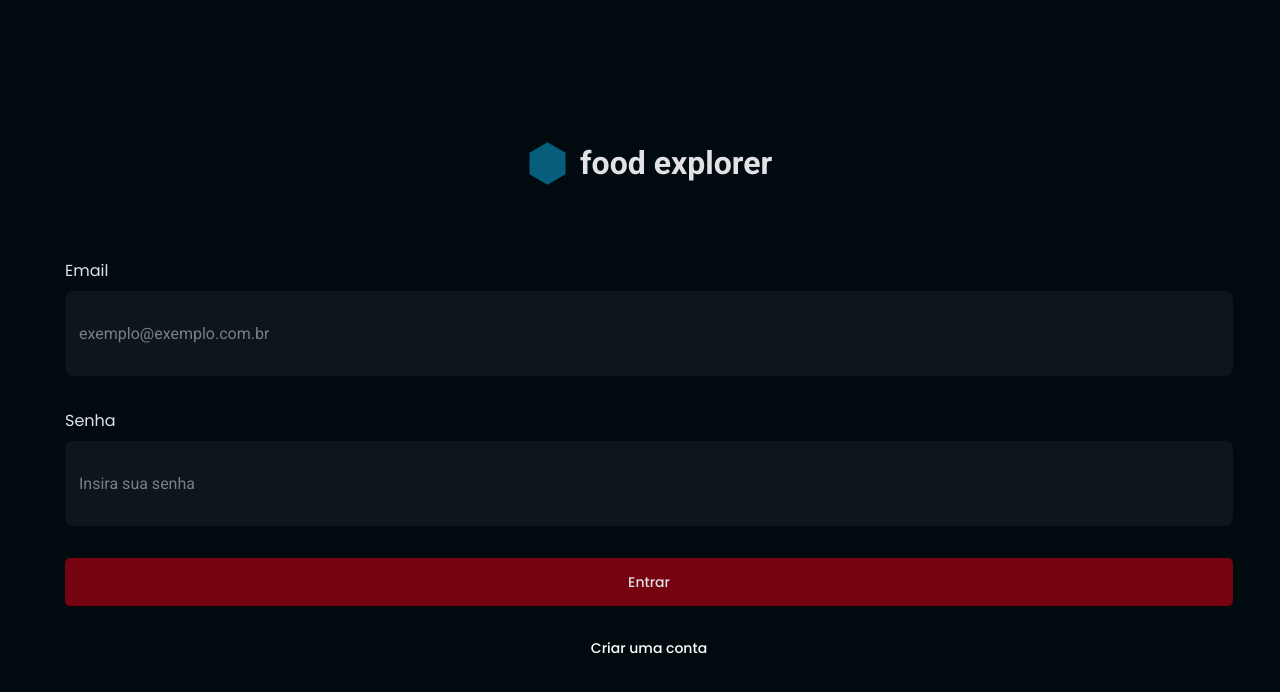
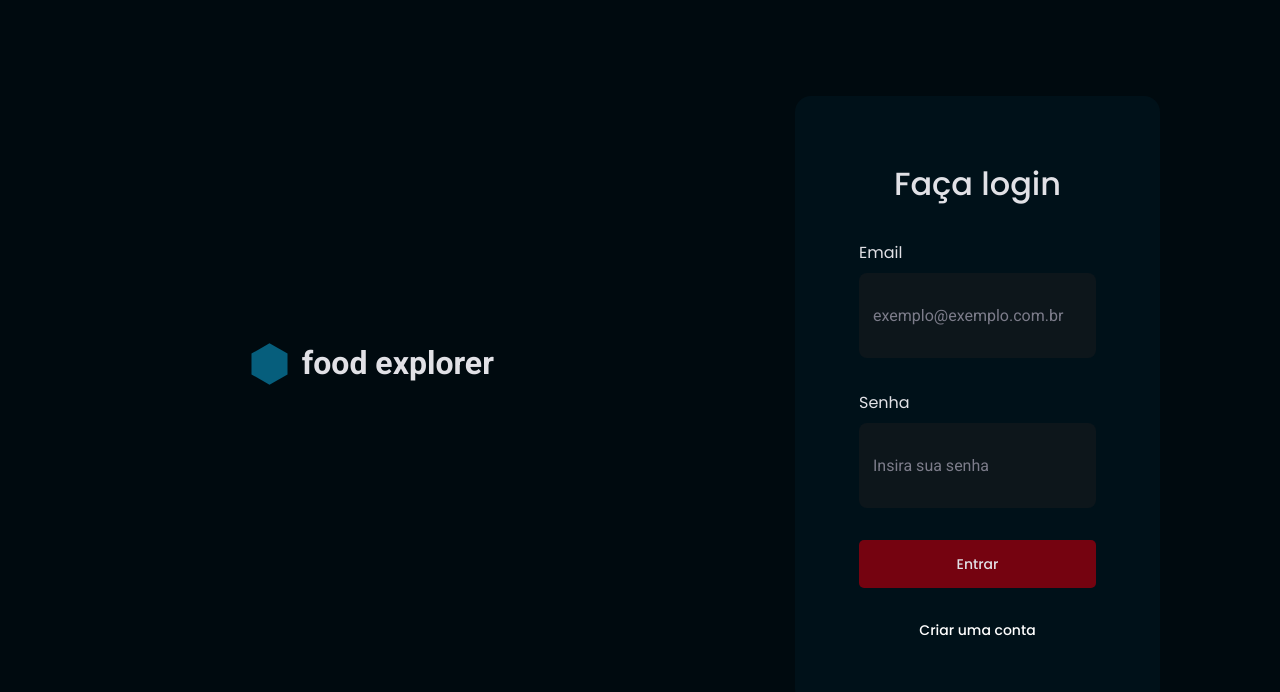
Before and after one commit to brunaporato/front-foodexplorer, a React (Vite) app: page / in a window 1280 px wide. Shown: the top 692 px of the page. Built offline with nearby package versions, Linux system fonts and the light colour scheme.

Commit message:
add: desktop layour for signin and signup pages

```diff
--- a/src/pages/SignIn/index.jsx
+++ b/src/pages/SignIn/index.jsx
@@ -26,6 +26,7 @@ export function SignIn() {
         <h1>food explorer</h1>
       </div>
       <form action="">
+        <h2>Faça login</h2>
         <div className="input-wrapper">
             <label htmlFor="email">Email</label>
             <InputDishInfo
@@ -45,8 +46,8 @@ export function SignIn() {
             />
           </div>
           <Button title="Entrar" onClick={handleSignIn}/>
+          <Link to="/register">Criar uma conta</Link>
       </form>
-      <Link to="/register">Criar uma conta</Link>
     </Container>
   )
 }
--- a/src/pages/SignIn/styles.js
+++ b/src/pages/SignIn/styles.js
@@ -33,6 +33,21 @@ export const Container = styled.div`
 
   form {
     width: 100%;
+
+    > a {
+      display: flex;
+      color: ${({ theme }) => theme.colors.light_100};
+
+      font-weight: 500;
+      font-size: 1.4rem;
+
+      margin-top: 3.2rem;
+      justify-content: center;
+    }
+
+    > h2 {
+      display: none;
+    }
   }
 
   .input-wrapper {
@@ -42,13 +57,35 @@ export const Container = styled.div`
     margin-bottom: 3.2rem;
   }
 
-  a {
-    color: ${({ theme }) => theme.colors.light_100};
 
-    font-weight: 500;
-    font-size: 1.4rem;
 
-    margin-top: 3.2rem;
+
+  @media (min-width: 800px) {
+    display: grid;
+    grid-template-areas:
+    "top form";
+    grid-template-columns: 2fr 1fr .2fr;
+
+    .top {
+      /* margin-left: 15rem; */
+      margin-left: 25%;
+    }
+
+    form {
+      background: ${({ theme }) => theme.colors.dark_700};
+      padding: 6.4rem;
+      border-radius: 1.6rem;
+
+      min-width: 32.5rem;
+
+      > h2 {
+        display: flex;
+        justify-content: center;
+        margin-bottom: 3.2rem;
+
+        font-size: 3.2rem;
+        font-weight: 500;
+      }
+    }
   }
-
 `
--- a/src/pages/SignUp/index.jsx
+++ b/src/pages/SignUp/index.jsx
@@ -42,6 +42,7 @@ export function SignUp() {
         <h1>food explorer</h1>
       </div>
       <form action="">
+        <h2>Crie sua conta</h2>
         <div className="input-wrapper">
             <label htmlFor="name">Seu nome</label>
             <InputDishInfo
@@ -71,8 +72,8 @@ export function SignUp() {
             />
           </div>
           <Button type="button" title="Criar conta" onClick={handleSignUp} />
+          <Link to="/">Já tenho uma conta</Link>
       </form>
-      <Link to="/">Já tenho uma conta</Link>
     </Container>
   )
 }
--- a/src/pages/SignUp/styles.js
+++ b/src/pages/SignUp/styles.js
@@ -33,6 +33,10 @@ export const Container = styled.div`
 
   form {
     width: 100%;
+
+    > h2 {
+      display: none;
+    }
   }
 
   .input-wrapper {
@@ -43,12 +47,40 @@ export const Container = styled.div`
   }
 
   a {
+    display: flex;
     color: ${({ theme }) => theme.colors.light_100};
 
     font-weight: 500;
     font-size: 1.4rem;
 
+    justify-content: center;
     margin-top: 3.2rem;
   }
 
+  @media (min-width: 800px) {
+    display: grid;
+    grid-template-areas:
+    "top form";
+    grid-template-columns: 2fr 1fr .2fr;
+
+    .top {
+      margin-left: 25%;
+    }
+
+    form {
+      background: ${({ theme }) => theme.colors.dark_700};
+      padding: 6.4rem;
+      border-radius: 1.6rem;
+
+      min-width: 32.5rem;
+
+      > h2 {
+        display: flex;
+        justify-content: center;
+        margin-bottom: 3.2rem;
+
+        font-size: 3.2rem;
+        font-weight: 500;
+      }
+
 `
```
